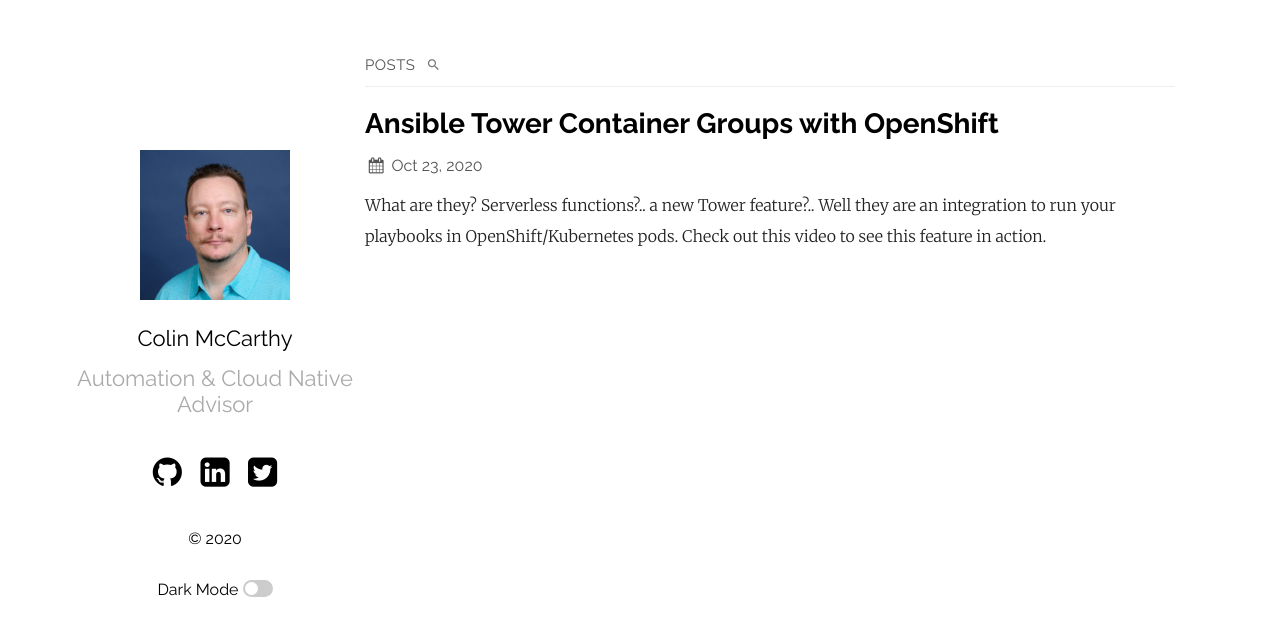
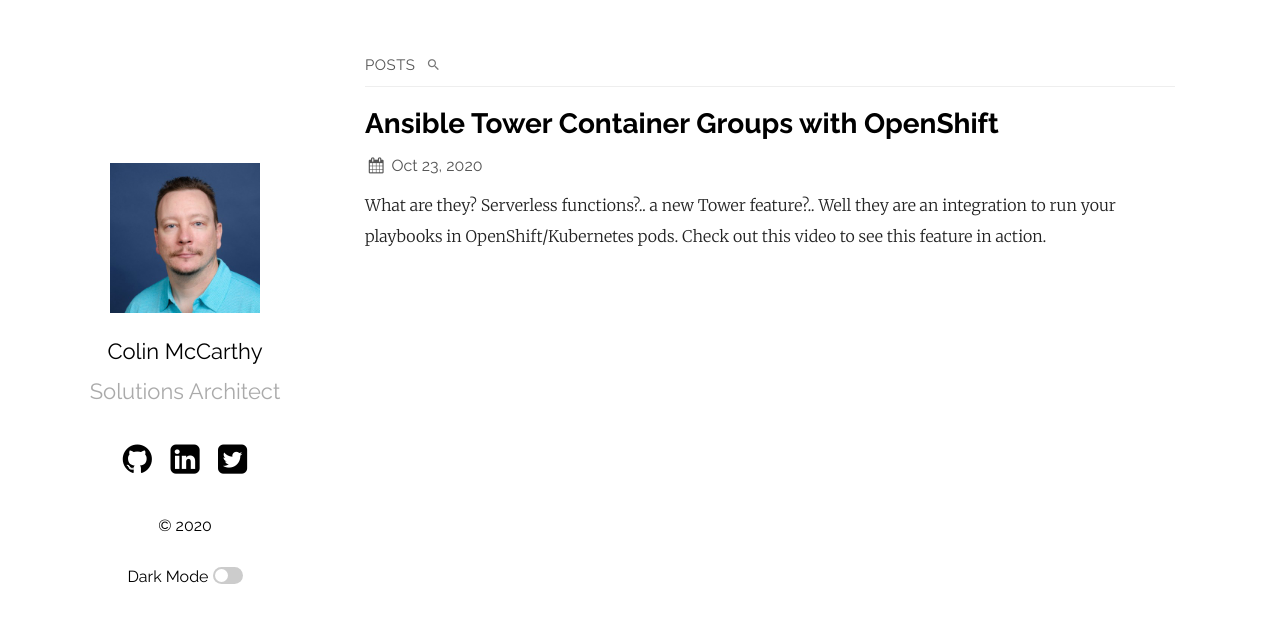
Before and after one commit to colin-mccarthy/thenetwork.engineer.blog_9.github.io, a Jekyll site: the page built from index.md, in a window 1280 px wide. Shown: the top 636 px of the page. Built offline with Jekyll 4.4.1, drawn with Linux system fonts in a browser that asks for light colours.

Commit message:
comments

```diff
--- a/_config.yml
+++ b/_config.yml
@@ -15,7 +15,7 @@ sass:
   sass_dir: _sass
 plainwhite:
   name: Colin McCarthy
-  tagline: Automation & Cloud Native Advisor
+  tagline: Solutions Architect
   date_format: "%b %-d, %Y"
   sitemap: true # set to true to generate sitemap.xml content
   search: true # set to true to enable searchbar
```
